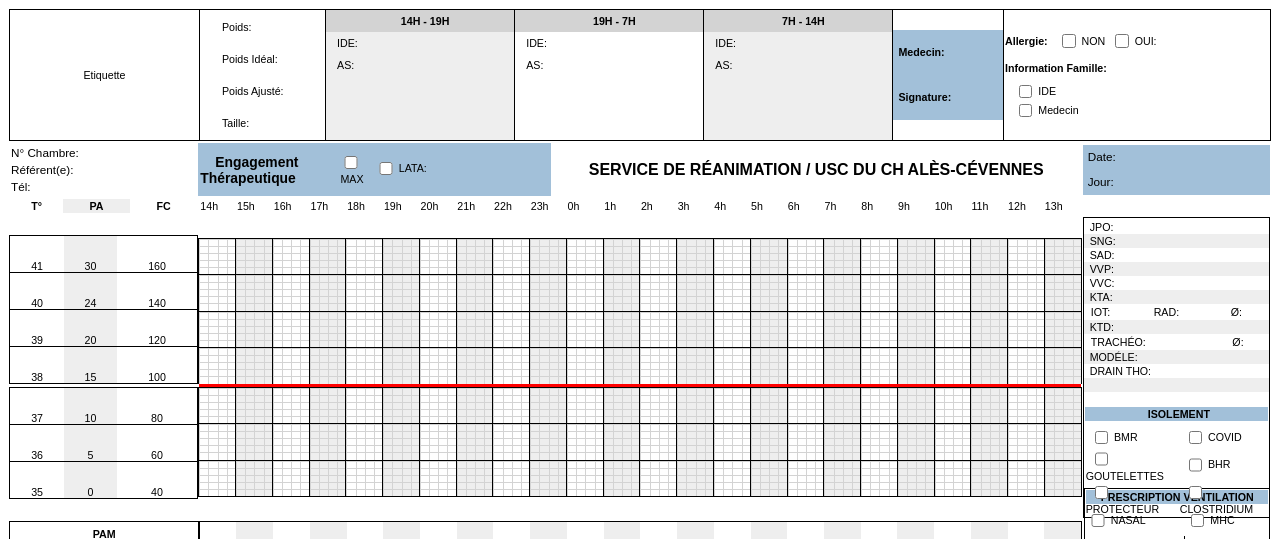
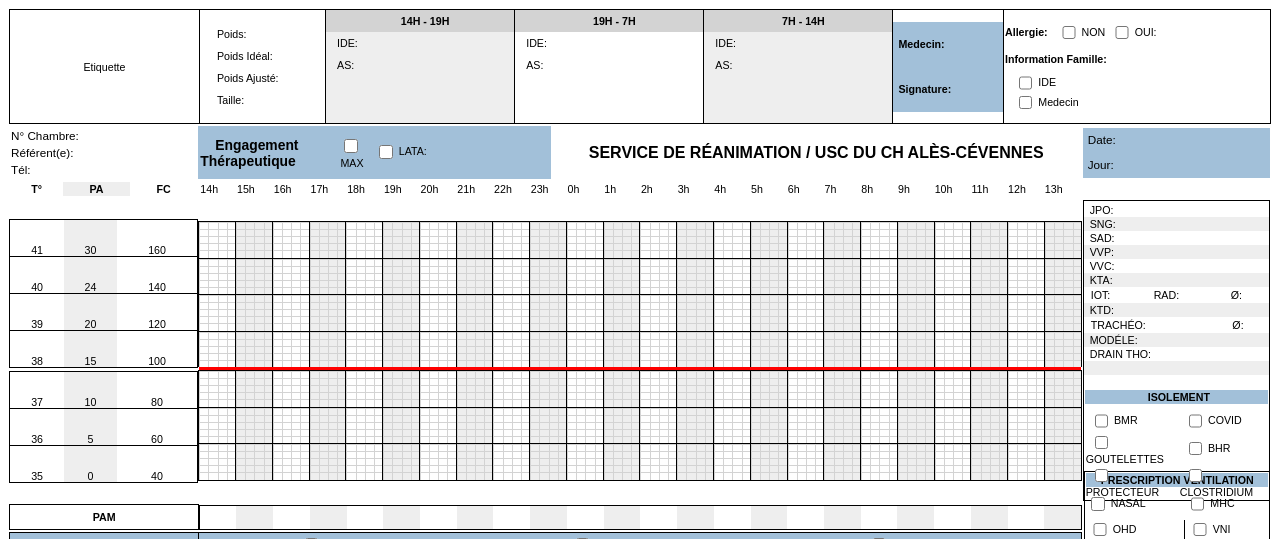
Before and after one commit to sebastienpro/ch-ales, a Flask app: page / in a window 1280 px wide. Shown: the top 539 px of the page. Run offline with Flask 2, Linux system fonts and the light colour scheme.

Commit message:
change size to stay on only one page

```diff
--- a/templates/head.html
+++ b/templates/head.html
@@ -3,7 +3,7 @@
         <td class="main-table" style="height: 30mm; width: 50mm; text-align: center">Etiquette<br>
         </td>
         <td style="width: 10%;">
-            <table style="text-indent: 20px; line-height: 30px;">
+            <table style="text-indent: 15px; line-height: 20px;">
                 <tr><td>Poids:</td></tr>
                 <tr><td>Poids Idéal:</td></tr>
                 <tr><td>Poids Ajusté:</td></tr>
```
